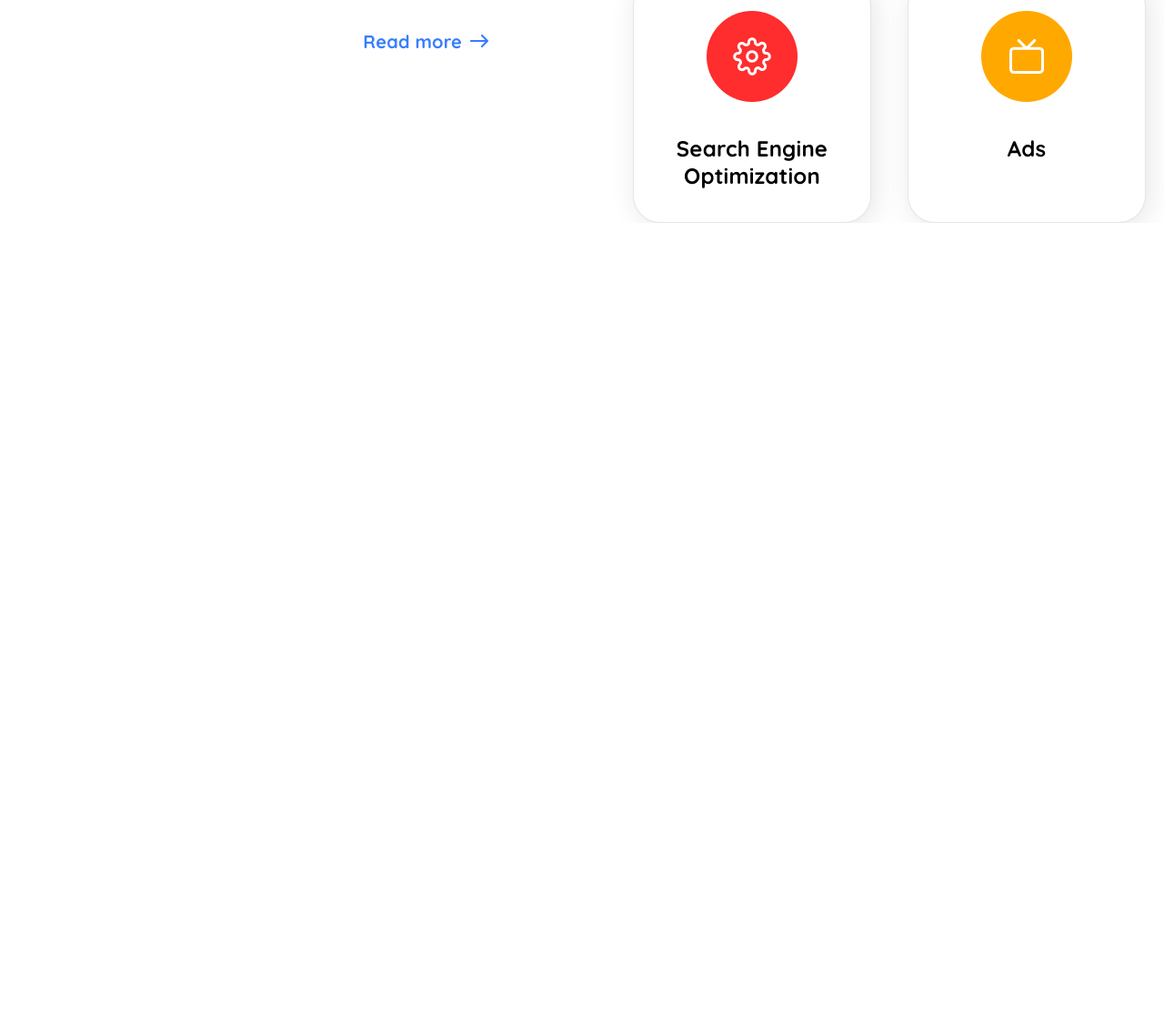
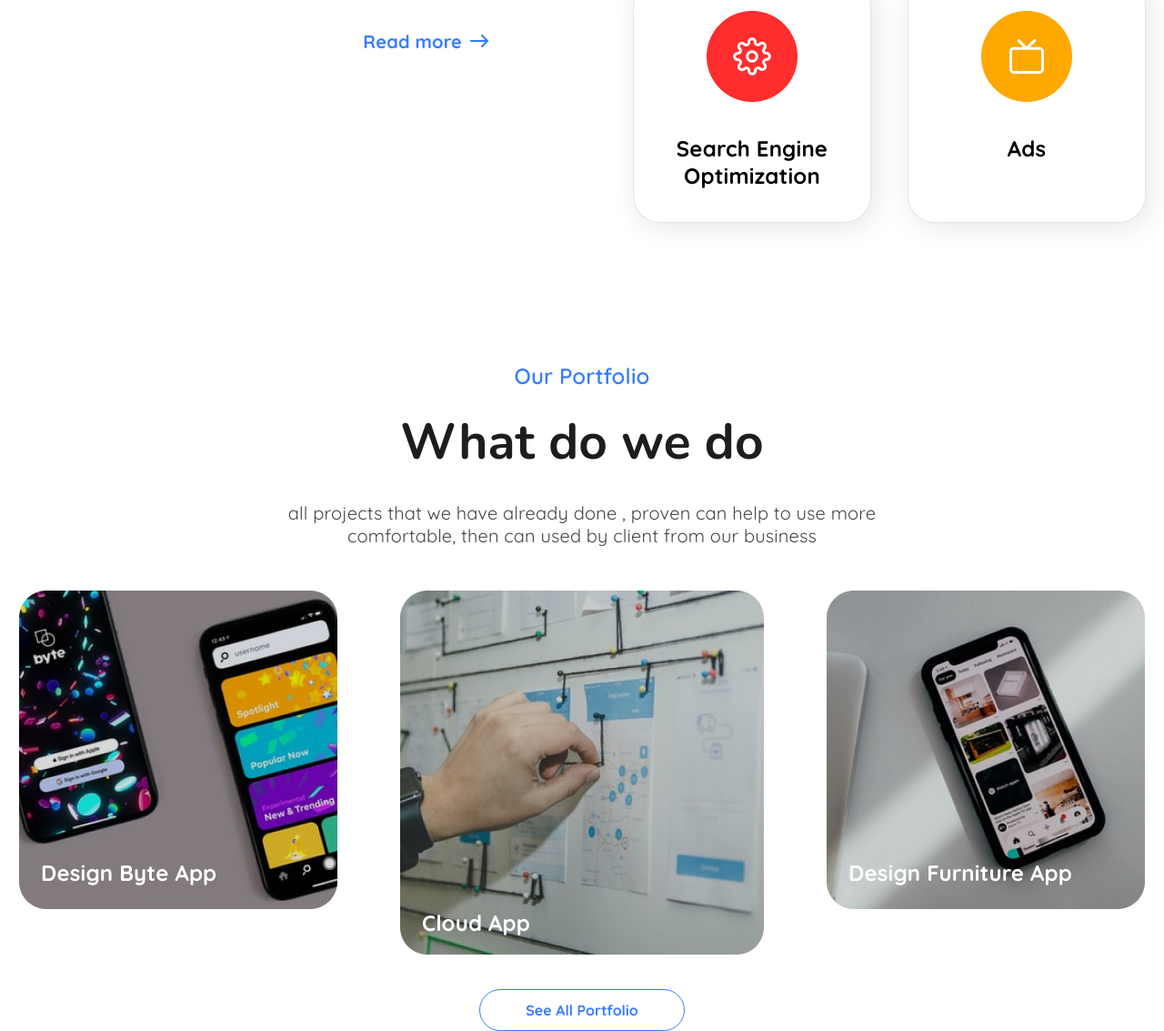
Before and after one commit to maksim-dev1911/creative-agency-landing, a website: page src/index.html in a window 1280 px wide. Shown: the part 2348-3481 px from the top of the page at 91% size. Before the commit the page ends 2593 px from the top, so only its background shows below. Drawn offline with nearby package versions, Linux system fonts and the light colour scheme; files that its build step writes are made by us from their sources.

Commit message:
add new section

```diff
--- a/src/index.html
+++ b/src/index.html
@@ -127,6 +127,29 @@
             </div>
         </div>
     </section>
+    <section class="portfolio">
+        <h1 class="portfolio__title-primary">Our Portfolio</h1>
+        <h1 class="portfolio__title-secondary">What do we do</h1>
+        <p class="portfolio__description">all projects that we have already done , proven can help to use more
+            comfortable, then can used by client from our business</p>
+        <div class="portfolio__cards">
+            <div class="portfolio__card">
+                <img src="images/designApp.png">
+                <h1 class="portfolio__sides">Design Byte App</h1>
+            </div>
+            <div class="portfolio__card">
+                <img src="images/cloudApp.png">
+                <h1 class="portfolio__center">Cloud App</h1>
+            </div>
+            <div class="portfolio__card">
+                <img src="images/designFurniture.png">
+                <h1 class="portfolio__sides">Design Furniture App</h1>
+            </div>
+        </div>
+        <div class="portfolio__button-container">
+            <button class="button button--secondary">See All Portfolio</button>
+        </div>
+    </section>
 </main>
 </body>
 
--- a/src/scss/index.scss
+++ b/src/scss/index.scss
@@ -13,7 +13,7 @@ body {
   letter-spacing: 0.01em;
   max-width: $container-width;
   width: 100%;
-    margin: auto ;
+  margin: auto;
 }
 
 .header {
@@ -269,7 +269,7 @@ body {
     margin-top: 18px;
     font-weight: 400;
     font-size: 20px;
-        color: $dark-gray;
+    color: $grey-color;
   }
 
   &__read-more {
@@ -313,3 +313,66 @@ body {
     }
   }
 }
+
+.portfolio {
+  margin-top: 153px;
+
+  &__title-primary {
+    color: $dodger-blue;
+    font-weight: 600;
+    font-size: 24px;
+    text-align: center;
+  }
+
+  &__title-secondary {
+    color: $black-color;
+    font-weight: 700;
+    font-size: 55px;
+    font-family: "Nunito";
+    text-align: center;
+    margin-top: 20px;
+  }
+
+  &__description {
+    font-size: 20px;
+    color: $grey-color;
+    text-align: center;
+    max-width: 674px;
+    width: 100%;
+    margin: 28px auto 0;
+  }
+
+  &__cards {
+    display: flex;
+    justify-content: center;
+    margin-top: 48px;
+  }
+
+  &__card {
+    position: relative;
+
+    h1 {
+      position: absolute;
+      color: #ffffff;
+    }
+
+    &:not(:last-child) {
+      margin-right: 69px;
+    }
+  }
+
+  &__sides {
+    left: 24px;
+    top: 295px;
+  }
+
+  &__center {
+    left: 24px;
+    top: 350px;
+  }
+
+  &__button-container {
+    text-align: center;
+    margin-top: 34px;
+  }
+}
--- a/src/scss/variables.scss
+++ b/src/scss/variables.scss
@@ -2,4 +2,3 @@ $container-width: 1240px;
 $black-color: #1D1D1D;
 $grey-color: #464646;
 $dodger-blue: #377DFF;
-$dark-gray: #464646;
```
Also changed, not shown: src/images/cloudApp.png (added), src/images/designApp.png (added), src/images/designFurniture.png (added). Lines whose indentation alone changed are shown as unchanged.
